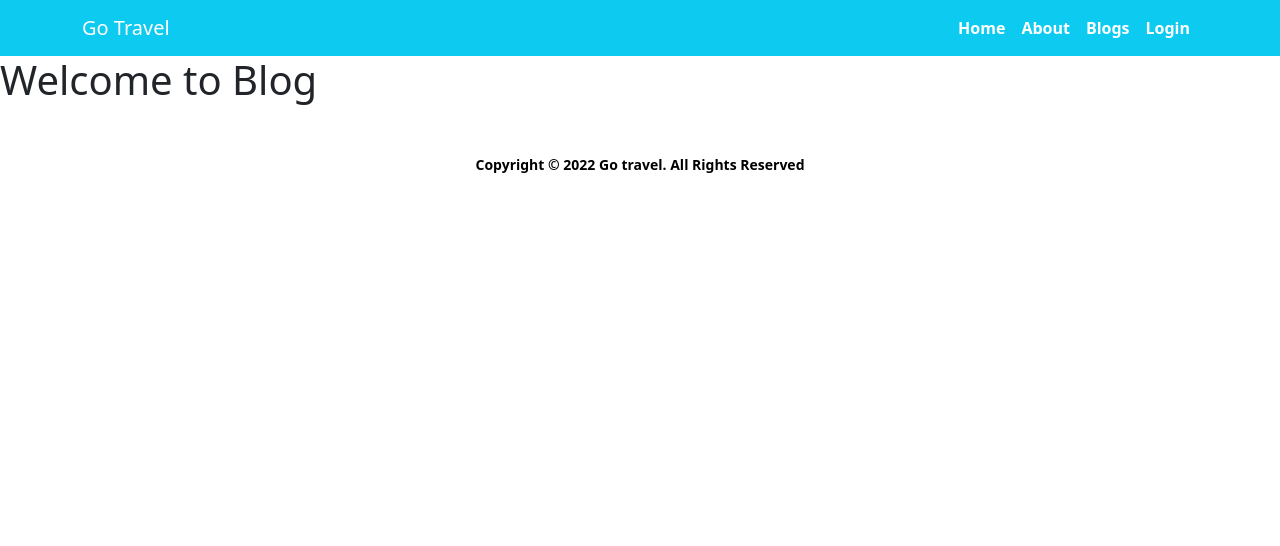
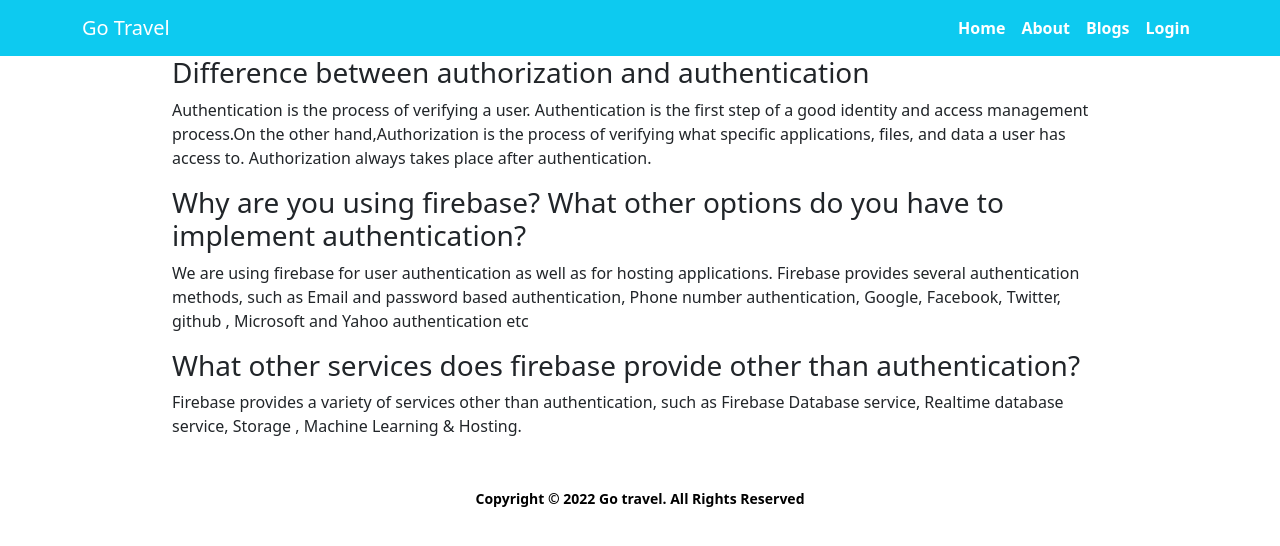
Before and after one commit to adir-jscode/go-travel, a React (Create React App) app: page /blogs in a window 1280 px wide. Shown: the top 546 px of the page. Built offline with nearby package versions, Linux system fonts and the light colour scheme; no server answers.

Commit message:
about page done

```diff
--- a/src/Pages/About/About.js
+++ b/src/Pages/About/About.js
@@ -2,8 +2,9 @@ import React from 'react';
 
 const About = () => {
     return (
-        <div>
-            about me
+        <div className="container">
+            <h3>Name : Sarafat Ali Adir </h3>
+            <p>I am always stay open-minded and focused. I train hard & train smart. For me, the older I get, the smarter I have to train also, because the recovery time is longer. Work on everything,become a well-rounded fighter,i don't just be good at one thing,i will be good at everything.</p>
         </div>
     );
 };
--- a/src/Pages/Blogs/Blogs.js
+++ b/src/Pages/Blogs/Blogs.js
@@ -2,8 +2,21 @@ import React from 'react';
 
 const Blogs = () => {
     return (
-        <div>
-            <h1>Welcome to Blog</h1>
+        <div className="container mx-auto w-75">
+            <div>
+                 <h3>Difference between authorization and authentication</h3>
+            <p>Authentication is the process of verifying a user. Authentication is the first step of a good identity and access management process.On the other hand,Authorization is the process of verifying what specific applications, files, and data a user has access to. Authorization always takes place after authentication.</p>
+            </div>
+            <div>
+                <h3>Why are you using firebase? What other options do you have to implement authentication?</h3>
+                <p>We are using firebase for user authentication as well as for hosting applications. Firebase provides several authentication methods, such as Email and password based authentication, Phone number authentication, Google, Facebook, Twitter, github , Microsoft and Yahoo authentication etc  </p>
+            </div>
+            <div>
+                <h3>What other services does firebase provide other than authentication?</h3>
+                <p>Firebase provides a variety of services other than authentication, such as Firebase Database service, Realtime database service, Storage , Machine Learning & Hosting.</p>
+            </div>
+
+
         </div>
     );
 };
```
